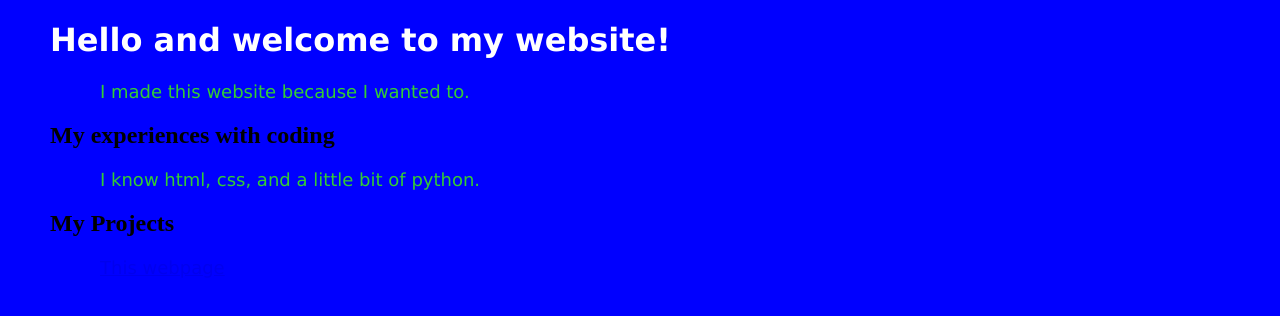
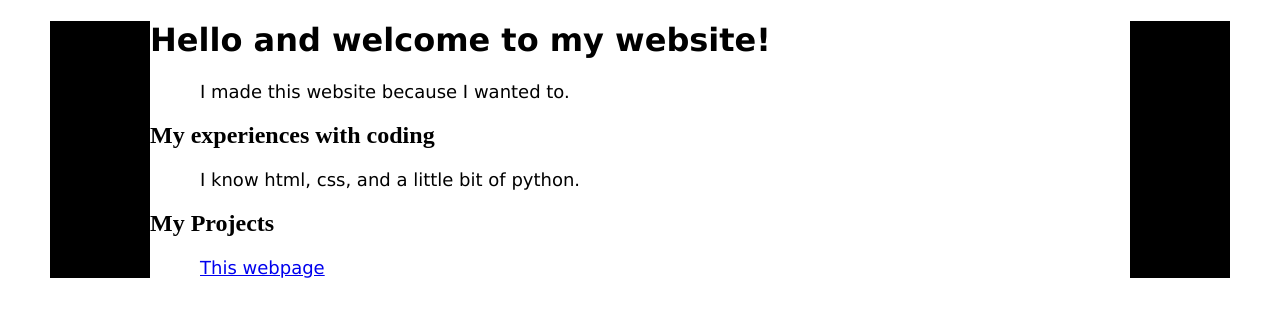
Before and after one commit to GreatPurpleMartin/My-Website, a plain HTML site: page index.html in a window 1280 px wide. Drawn offline with Linux system fonts and the light colour scheme.

Commit message:
Update martinsWebsite.css

```diff
--- a/martinsWebsite.css
+++ b/martinsWebsite.css
@@ -1,19 +1,17 @@
 h1 {
   font-family: "Verdana";
-  color: #FFFFFF;
 }
 p {
   font-family: "Verdana";
   font-size: 18px;
   text-indent: 50px;
-  color: rgb(51, 204, 51);
 }
 h3 {
   font-family: "Verdana";
-  color: #FF6600;
 }
 body {
-  background-color: blue;
+  border-left: 100px solid black;
+  border-right: 100px solid black;
   margin-left: 50px;
   margin-right: 50px;
 }
```
